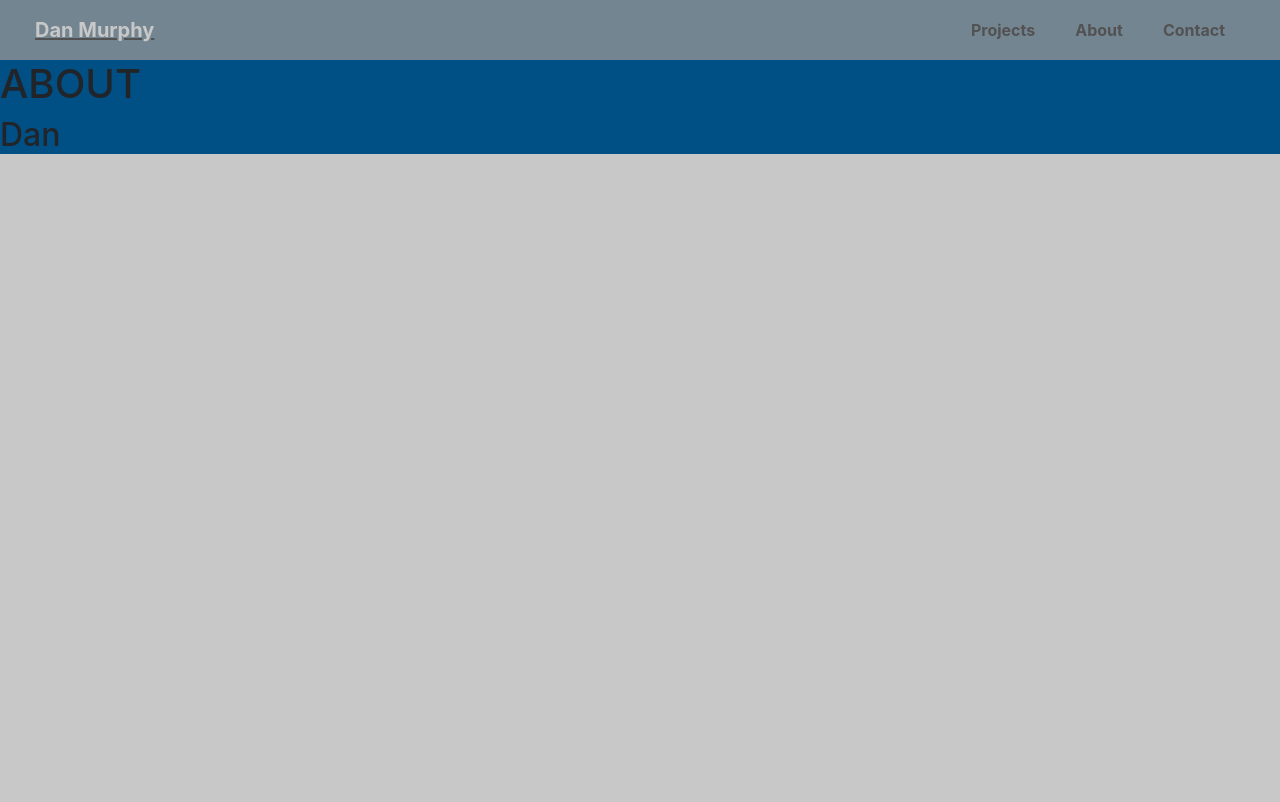
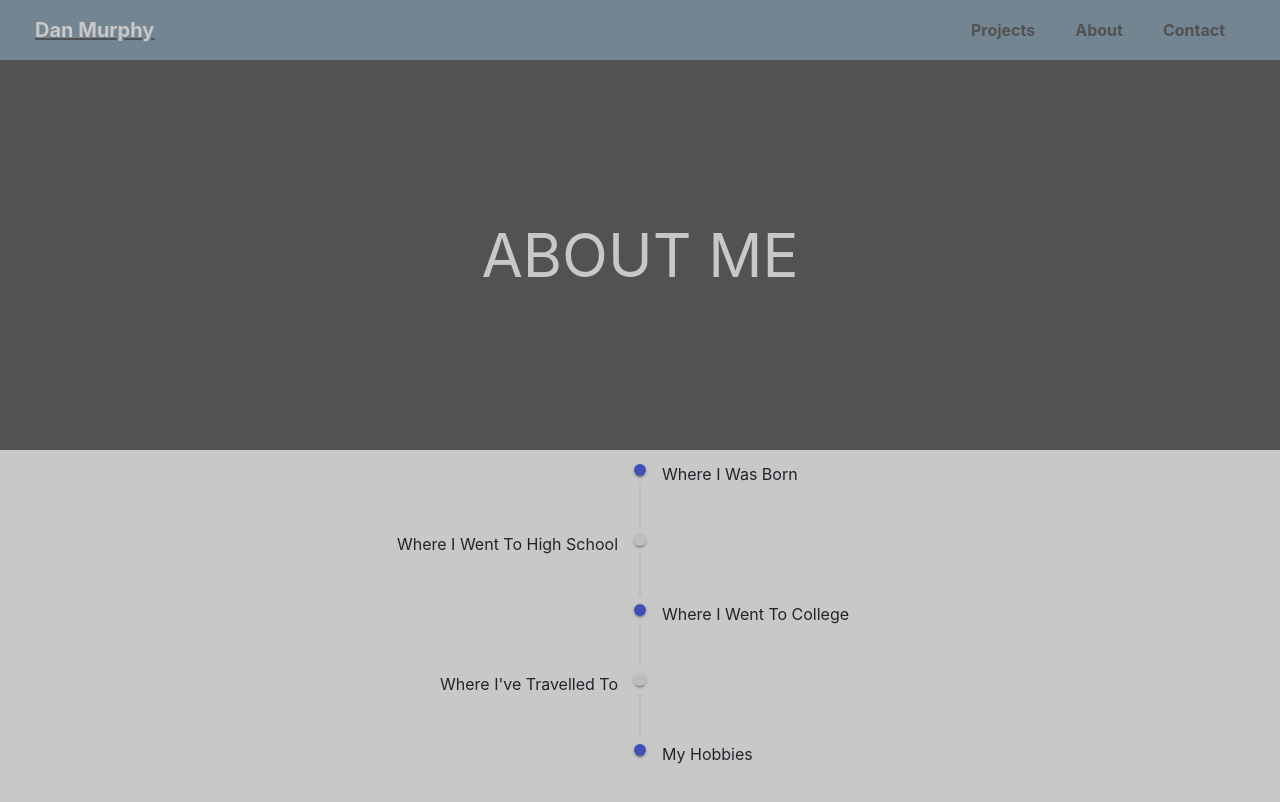
Before and after one commit to danmurphy1217/website, a React (Create React App) app: page /about in a window 1280 px wide. Shown: the top 802 px of the page. Built offline with nearby package versions, Linux system fonts and the light colour scheme.

Commit message:
about page v1 with descriptor and timeline

```diff
--- a/package.json
+++ b/package.json
@@ -5,18 +5,23 @@
   "dependencies": {
     "@material-ui/core": "^4.11.2",
     "@material-ui/icons": "^4.11.2",
+    "@material-ui/lab": "^4.0.0-alpha.57",
     "@testing-library/jest-dom": "^5.11.4",
     "@testing-library/react": "^11.1.0",
     "@testing-library/user-event": "^12.1.10",
     "bootstrap": "^4.5.3",
     "grapheme-splitter": "^1.0.4",
+    "material-ui": "^0.20.2",
     "react": "^17.0.1",
     "react-bootstrap": "^1.4.0",
     "react-dom": "^17.0.1",
+    "react-globe": "^5.0.2",
     "react-responsive-carousel": "^3.2.11",
     "react-router-dom": "^5.2.0",
     "react-scripts": "4.0.1",
     "styled-components": "^5.2.1",
+    "three-orbit-controls": "^82.1.0",
+    "three.js": "^0.77.1",
     "typewriter-effect": "^2.17.0",
     "web-vitals": "^0.2.4"
   },
--- /dev/null
+++ b/src/components/AboutMain.js
@@ -0,0 +1,48 @@
+import React from "react";
+import Timeline from "@material-ui/lab/Timeline";
+import TimelineItem from "@material-ui/lab/TimelineItem";
+import TimelineSeparator from "@material-ui/lab/TimelineSeparator";
+import TimelineConnector from "@material-ui/lab/TimelineConnector";
+import TimelineContent from "@material-ui/lab/TimelineContent";
+import TimelineDot from "@material-ui/lab/TimelineDot";
+
+const timelineItems = [
+  "Where I Was Born",
+  "Where I Went To High School",
+  "Where I Went To College",
+  "Where I've Travelled To",
+  "My Hobbies"
+]
+
+export default function ColorsTimeline() {
+  const timelineData = [
+    "Where I Was Born",
+    "Where I Went To High School",
+    "Where I Went To College",
+    "Where I've Travelled To",
+    "My Hobbies"
+  ]
+  const timelineItems = [];
+  timelineData.forEach( (item) => {
+    const indexOfItem = timelineData.indexOf(item);
+
+    const color = indexOfItem% 2 === 0 ? "primary" : "grey"
+    const connector = indexOfItem === timelineData.length -1 ? null : <TimelineConnector />
+
+    timelineItems.push(
+      <TimelineItem>
+        <TimelineSeparator>
+          <TimelineDot color={color}/>
+          {/* <TimelineConnector /> */}
+          {connector}
+        </TimelineSeparator>
+        <TimelineContent>{item}</TimelineContent>
+      </TimelineItem>
+    )
+  })
+  return (
+    <Timeline align="alternate">
+      {timelineItems}
+    </Timeline>
+  );
+}
--- a/src/components/HomeMain.js
+++ b/src/components/HomeMain.js
@@ -1,6 +1,5 @@
 import Typewriter from "typewriter-effect";
 import styled from "styled-components";
-import { formatOf } from "./extras/customFormatters";
 
 const Root = styled.div`
     display: flex;
@@ -20,24 +19,14 @@ const PlainText = styled.header`
   padding-top: 150px;
 `;
 
-const Descriptors = () => {
+const Descriptors = (props) => {
+  const typewriter = props.config ? <Typewriter options={props.config}/> : null
   return (
       <Root>
         <MainCard>
           <PlainText>
-              I AM A...
-              <Typewriter
-              options={{
-                  strings: [
-                  `${formatOf("ENGINEER")}`,
-                  `${formatOf("STUDENT")}`,
-                  `${formatOf("MUSICIAN")}`,
-                  `${formatOf("WRITER")}`,
-                  ],
-                  autoStart: true,
-                  loop: true,
-              }}
-              />
+            {props.plaintext}
+            {typewriter}
           </PlainText>
         </MainCard>
     </Root>
--- a/src/pages/About.js
+++ b/src/pages/About.js
@@ -1,16 +1,19 @@
 import Header from "../components/Header";
 import styled from "styled-components";
+import { Descriptors } from "../components/HomeMain";
+import BasicTimeline from "../components/AboutMain";
+import { formatOf } from "../components/extras/customFormatters";
 
-const AboutBody = styled.body`
-  background-color: #005086;
+const AboutBody = styled.div`
+  // background-color: #005086;
 `;
 
 const AboutPage = () => {
   return (
       <AboutBody>
         <Header />
-        <h1>ABOUT</h1>
-        <h2>Dan</h2>
+        <Descriptors plaintext="ABOUT ME" />
+        <BasicTimeline />
       </AboutBody>
   );
 };
--- a/src/pages/Home.js
+++ b/src/pages/Home.js
@@ -1,12 +1,25 @@
 import Header from "../components/Header";
 import { Descriptors } from "../components/HomeMain";
 import HomePageSupporters from "../components/HomeSecondary";
+import { formatOf } from "../components/extras/customFormatters";
 
 const HomePage = () => {
   return (
     <div>
       <Header />
-        <Descriptors />
+      <Descriptors
+        plaintext="I AM A..."
+        config={{
+          strings: [
+            `${formatOf("ENGINEER")}`,
+            `${formatOf("STUDENT")}`,
+            `${formatOf("MUSICIAN")}`,
+            `${formatOf("WRITER")}`,
+          ],
+          autoStart: true,
+          loop: true,
+        }}
+      />
       <HomePageSupporters />
     </div>
   );
```
Also changed, not shown: 2 other files (tests, documents, lock files or other folders). Lines whose indentation alone changed are shown as unchanged.
